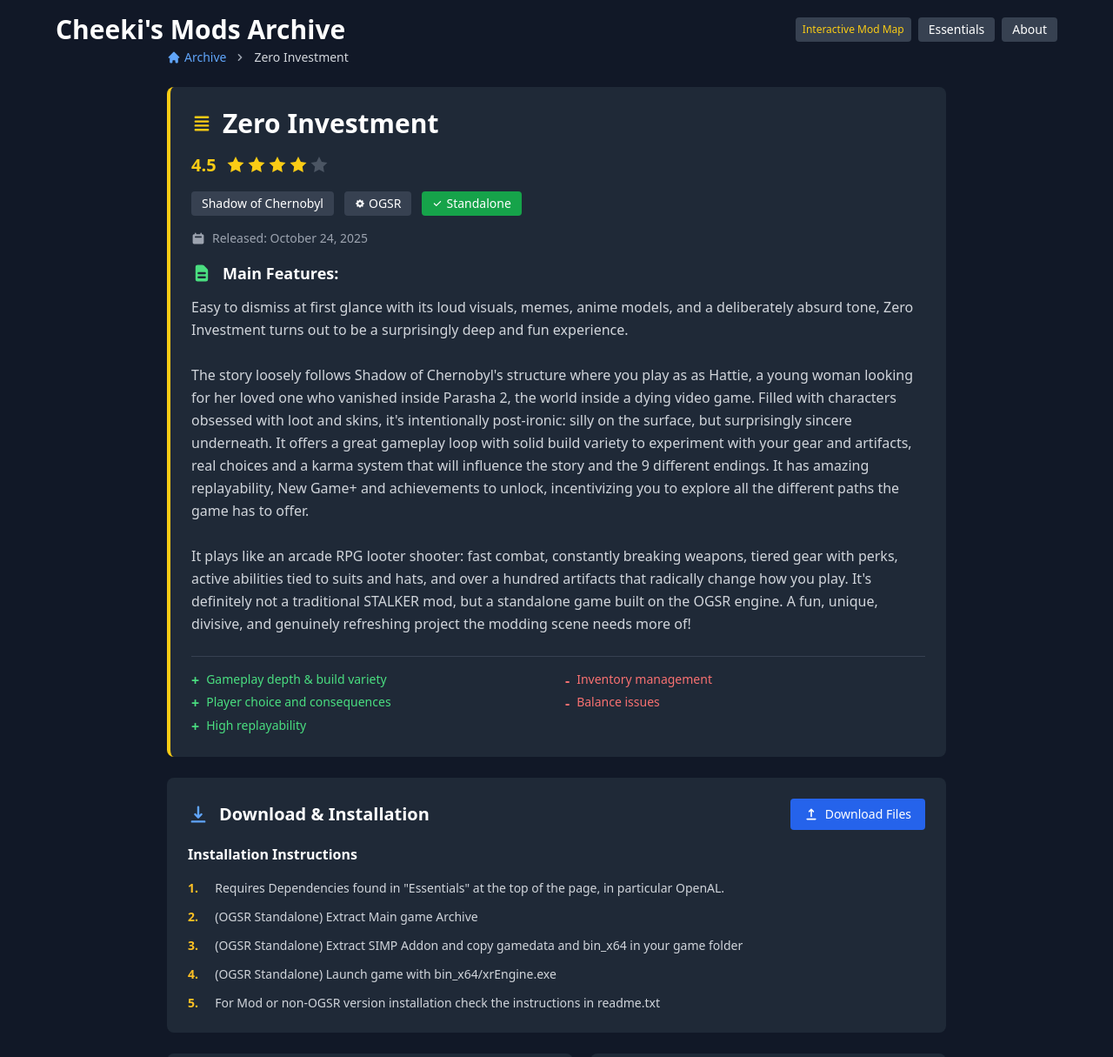
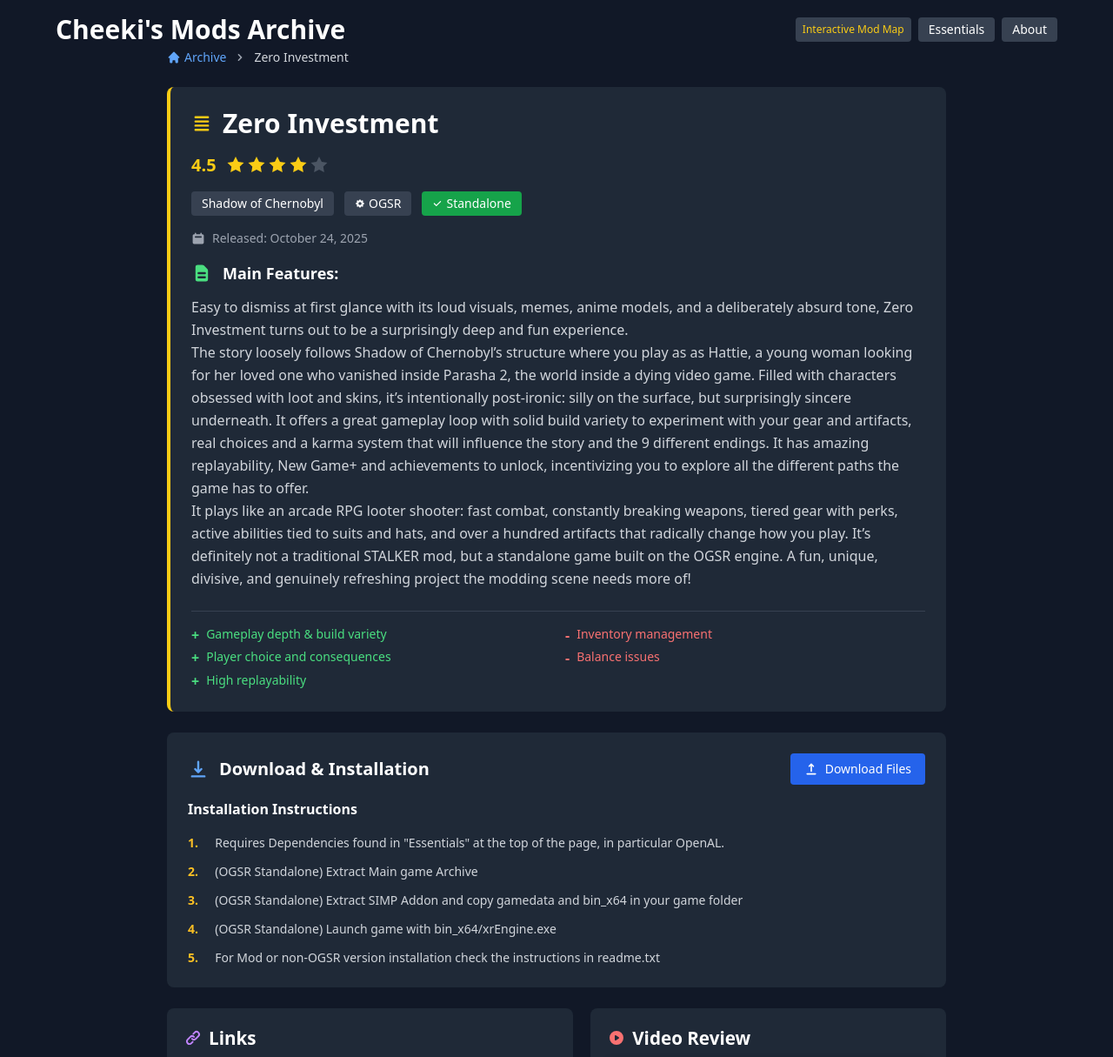
Before and after one commit to Cheekitos/CSMA-Test, a Jekyll site: the page built from _mods/Zero Investment.md, in a window 1280 px wide and 1400 px high, cut to the strip 0-1215 px from the top of the window. Shown: the whole strip at 87% size. Built offline with Jekyll 4.4.1, drawn with Linux system fonts in a browser that asks for light colours; nearby versions of some CDN libraries; some of the changed lines change nothing that is shown; some of the changed text lies outside the part shown.

Commit message:
Update Zero Investment.md

```diff
--- a/_mods/Zero Investment.md
+++ b/_mods/Zero Investment.md
@@ -8,10 +8,12 @@
 engine: "OGSR"
 release_date: "2025-10-24"
 short_description: "Under it's meme-heavy aesthetics, this is a fast, addictive, and absolutely wild looter shooter RPG that turns the STALKER engine into a genuinely fresh, weird, and surprisingly thoughtful experience."
-description: "Easy to dismiss at first glance with its loud visuals, memes, anime models, and a deliberately absurd tone, Zero Investment turns out to be a surprisingly deep and fun experience.<br><br>The story loosely follows Shadow of Chernobyl's structure where you play as as Hattie, a young woman looking for her loved one who vanished inside Parasha 2, the world inside a dying video game. Filled with characters obsessed with loot and skins, it's intentionally post-ironic: silly on the surface, but surprisingly sincere underneath. It offers a great gameplay loop with solid build variety to experiment with your gear and artifacts, real choices and a karma system that will influence the story and the 9 different endings. It has amazing replayability, New Game+ and achievements to unlock, incentivizing you to explore all the different paths the game has to offer.<br><br>It plays like an arcade RPG looter shooter: fast combat, constantly breaking weapons, tiered gear with perks, active abilities tied to suits and hats, and over a hundred artifacts that radically change how you play. It's definitely not a traditional STALKER mod, but a standalone game built on the OGSR engine. A fun, unique, divisive, and genuinely refreshing project the modding scene needs more of!"
+description: "Easy to dismiss at first glance with its loud visuals, memes, anime models, and a deliberately absurd tone, Zero Investment turns out to be a surprisingly deep and fun experience.<br> The story loosely follows Shadow of Chernobyl’s structure where you play as as Hattie, a young woman looking for her loved one who vanished inside Parasha 2, the world inside a dying video game. Filled with characters obsessed with loot and skins, it’s intentionally post-ironic: silly on the surface, but surprisingly sincere underneath. It offers a great gameplay loop with solid build variety to experiment with your gear and artifacts, real choices and a karma system that will influence the story and the 9 different endings. It has amazing replayability, New Game+ and achievements to unlock, incentivizing you to explore all the different paths the game has to offer. <br> It plays like an arcade RPG looter shooter: fast combat, constantly breaking weapons, tiered gear with perks, active abilities tied to suits and hats, and over a hundred artifacts that radically change how you play. It’s definitely not a traditional STALKER mod, but a standalone game built on the OGSR engine. A fun, unique, divisive, and genuinely refreshing project the modding scene needs more of!"
 
-seo_title: "Zero Investment - Download & Install Guide | Cheeki's S.T.A.L.K.E.R. Mods Archive"
-seo_description: "Download Zero Investment for S.T.A.L.K.E.R. Shadow of Chernobyl. Complete installation guide, gameplay features, and detailed review on Cheeki's S.T.A.L.K.E.R. Mods Archive"
+gallery_images: []
+
+seo_title: "Zero Investment - Download & Install Guide | Cheeki’s S.T.A.L.K.E.R. Mods Archive"
+seo_description: "Download Zero Investment for S.T.A.L.K.E.R. Shadow of Chernobyl. Complete installation guide, gameplay features, and detailed review on Cheeki’s S.T.A.L.K.E.R. Mods Archive"
 keywords: "S.T.A.L.K.E.R. Zero Investment, STALKER Zero Investment, Закон Шляпки, Law of the Hat, S.T.A.L.K.E.R. story mods, STALKER story mods, Shadow of Chernobyl mods, STALKER Shadow of Chernobyl mods, Best STALKER Shadow of Chernobyl mods, best S.T.A.L.K.E.R. mods 2025, best STALKER mods 2025, best STALKER mod, Cheeki Breeki"
 
 pros:
@@ -34,14 +36,16 @@
     url: "https://ap-pro.ru/stuff/ten_chernobylja/zakon-shlyapki-r486/"
 
 mod_creator: "Cocksuck Software"
+translation_by: ""
 additional_credits: |
-  Hater - achievement icons
-  FORELb - menu artwork, Ukrainian localization
-  prxphet - massive engine & scripting help
-  xrSimpodin - OGSR Engine lead dev, cool cat
-  hansart - a few weapon skins
-  Charlie Carious - dark UI
-  Василь Еблановіч - HUD, Ukrainian localization
+  **Additional Contributors:**
+  * Hater - achievement icons
+  * FORELb - menu artwork, Ukrainian localization
+  * prxphet - massive engine & scripting help
+  * xrSimpodin - OGSR Engine lead dev, cool cat
+  * hansart - a few weapon skins
+  * Charlie Carious - dark UI
+  * Василь Ебланович - HUD, Ukrainian localization
 
   **Quality Insurance:**
   YnoobY, Nyanin, Lera Estrogen, fatetey
```
